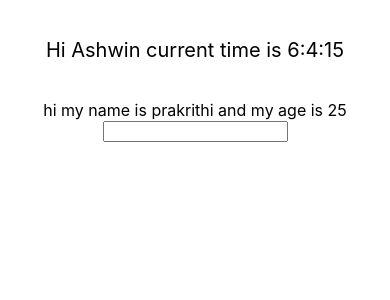
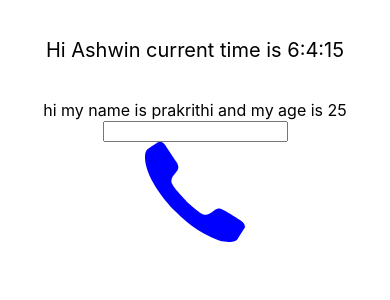
Before and after one commit to Prakrithi-Shetty/Clock, a React (Create React App) app: page / in a window 390 px wide. Shown: the top 300 px of the page. Built offline with nearby package versions, Linux system fonts and the light colour scheme.

Commit message:
Telephone icon

```diff
--- a/src/App.js
+++ b/src/App.js
@@ -2,6 +2,7 @@
 import './App.css';
 import Clock from './Clock/Clock';
 import InputDisplay from './InputDisplay/InputDisplay';
+import TelephoneIcon from './TelephoneIcon/TelephoneIcon';
 
 function App() {
   const namea = 'Ashwin';
@@ -9,6 +10,7 @@
     <div className="App">
       <Clock name={namea}/>
       <InputDisplay />
+      <TelephoneIcon fill={'blue'}/>
     </div>
   );
 }
--- /dev/null
+++ b/src/TelephoneIcon/TelephoneIcon.js
@@ -0,0 +1,26 @@
+import React from "react";
+
+const TelephoneIon = ({
+  style = {},
+  fill = "#000",
+  width = "100px",
+  className = "",
+  viewBox = "0 0 32 32"
+}) => (
+  <svg
+    width={width}
+    style={style}
+    height={width}
+    viewBox={viewBox}
+    xmlns="http://www.w3.org/2000/svg"
+    className={`svg-icon ${className || ""}`}
+    xmlnsXlink="http://www.w3.org/1999/xlink"
+  >
+    <path
+      fill={fill}
+      d="M 2.56635 12.9241C 0.708307 9.55549 0 6.83983 0 5.00558C 0 3.17134 0.450658 2.64526 0.907953 2.22025C 1.36525 1.79524 3.42732 0.523908 3.77867 0.286808C 4.13002 0.0497085 5.47099 -0.41107 6.31193 0.798636C 7.15287 2.00834 8.73646 4.43718 9.82825 6.05069C 11.5415 8.33611 10.1766 9.33937 9.73572 9.94069C 8.92447 11.0472 8.45734 11.3201 8.45734 12.6788C 8.45734 14.0375 12.2545 17.8976 13.1625 18.8487C 14.0635 19.7926 17.8471 23.1094 19.0195 23.2868C 20.2002 23.4654 21.7807 22.2154 22.1168 21.8985C 23.8263 20.586 24.7912 21.581 25.5787 22.0136C 26.3661 22.4461 29.9239 24.663 31.0264 25.4103C 32.0641 26.1576 31.9992 27.3125 31.9992 27.3125C 31.9992 27.3125 29.859 30.7092 29.5996 31.1168C 29.2753 31.5924 28.4971 32 26.746 32C 24.995 32 23.1241 31.6802 18.6777 29.2349C 15.0396 27.234 11.5714 24.1009 9.75551 22.2666C 7.87475 20.4324 4.68876 16.772 2.56635 12.9241Z"
+    />
+  </svg>
+);
+
+export default TelephoneIon;
```
